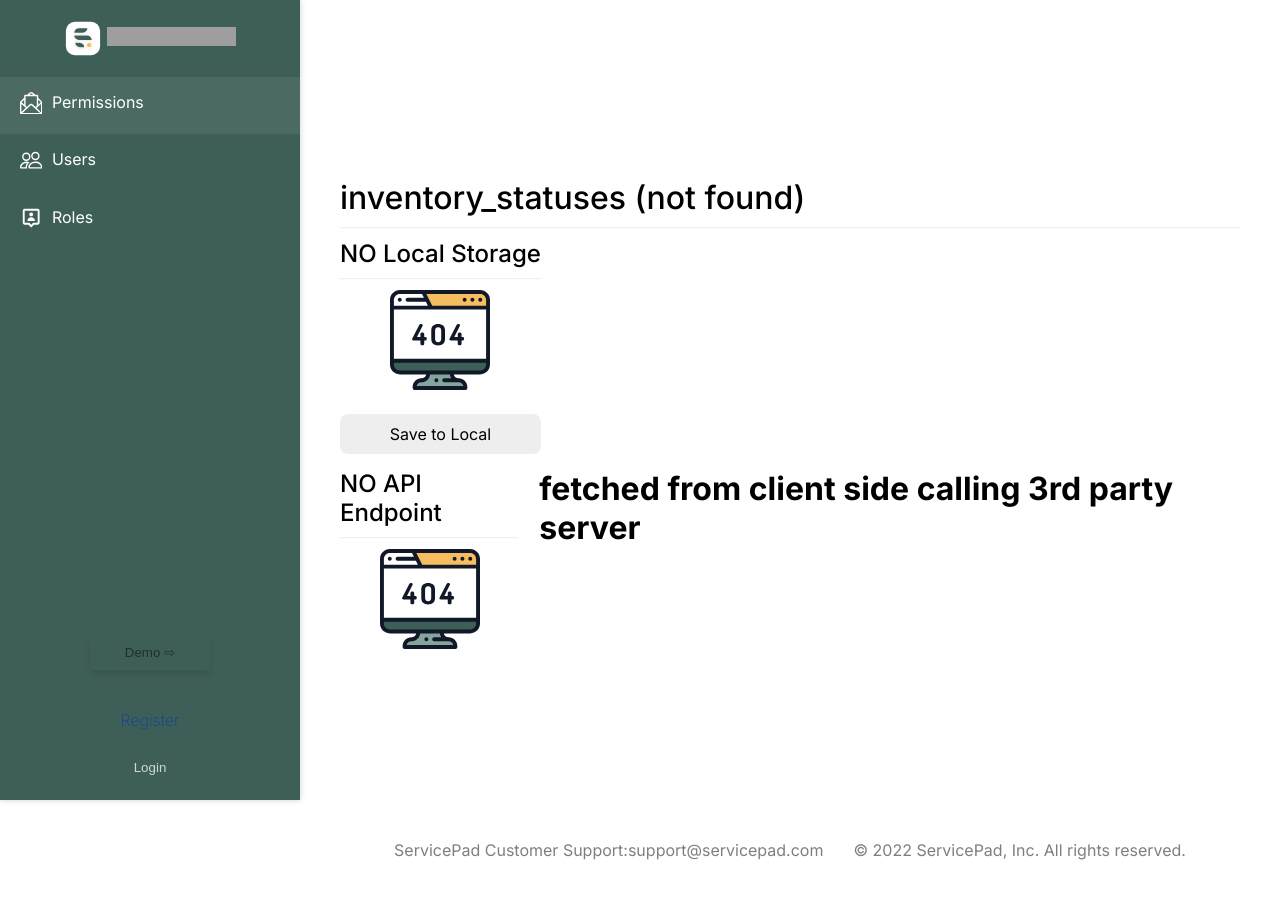
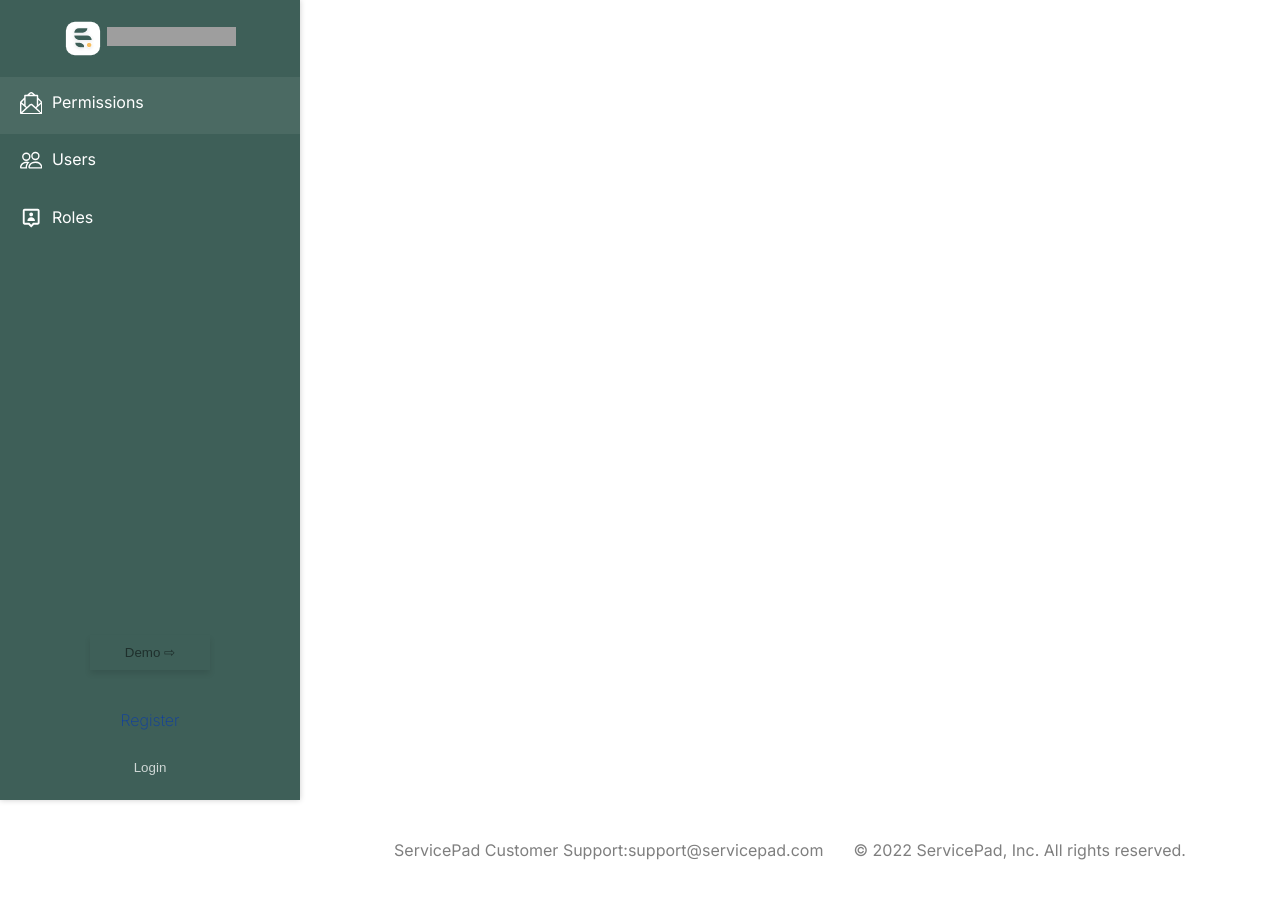
Before and after one commit to webduno/s3t, a Next.js app: page /permissions in a window 1280 px wide. Built offline with nearby package versions, Linux system fonts and the light colour scheme; no server answers; grey boxes are pictures that could not be loaded.

Commit message:
Update page.tsx

```diff
--- a/src/app/permissions/page.tsx
+++ b/src/app/permissions/page.tsx
@@ -44,7 +44,7 @@ export default async function Page() {
           <SidebarFill />
           <div className='flex-1 flex-col  flex-align-star flex-align-stretch px-8 Q_xs_px-2 pt- '>
                 {/* <UserSettings /> */}
-                <QueryCrud />
+                {/* <QueryCrud theKey='' /> */}
 
 
 
```
